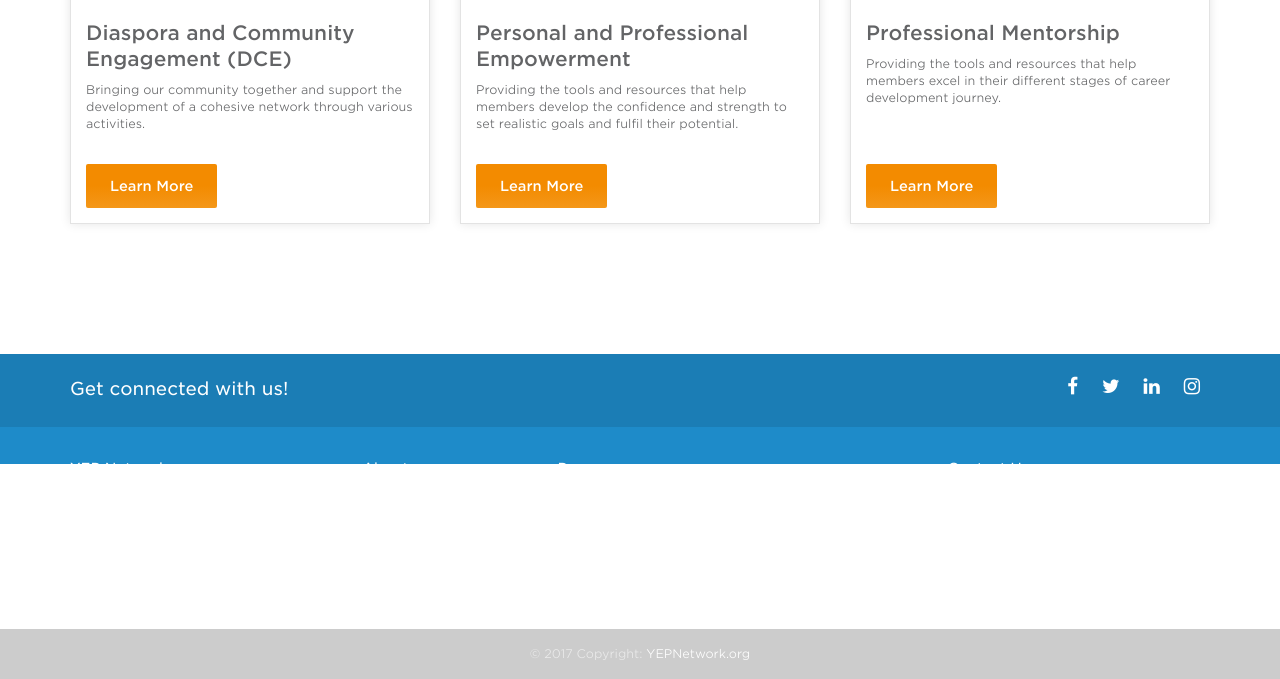
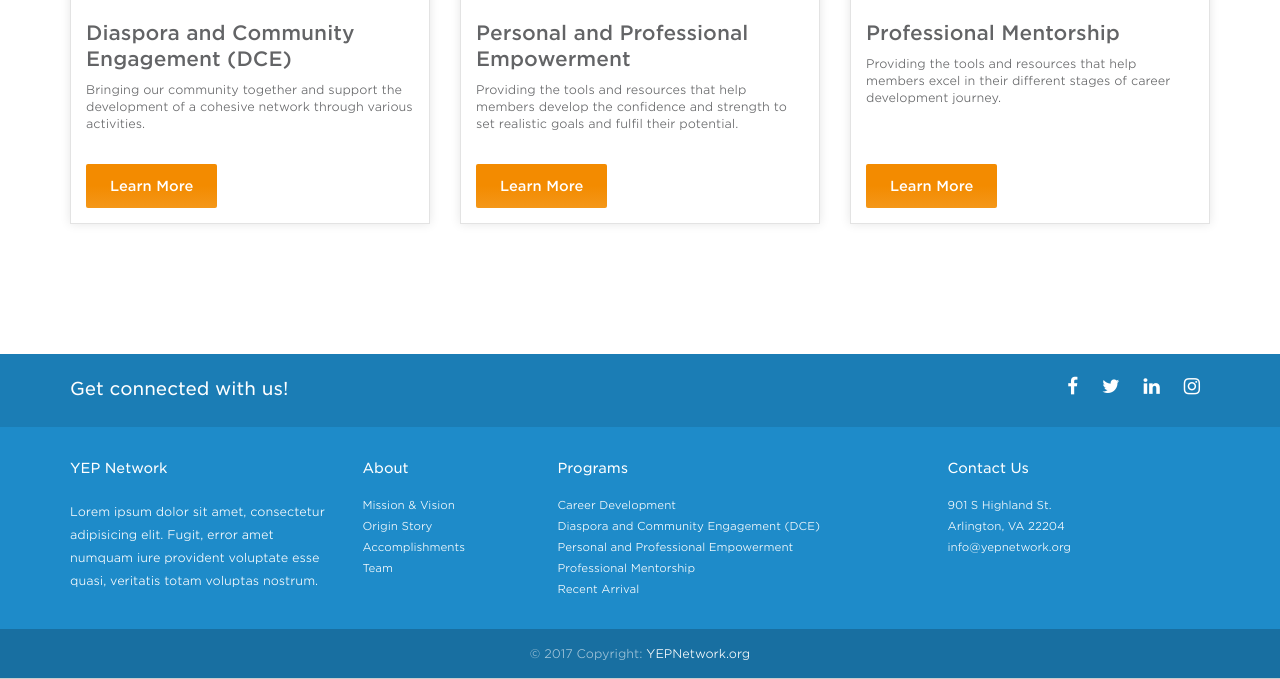
Before and after one commit to YEPNetwork/yepnetwork.github.io, a Jekyll site: the page built from index.html, in a window 1280 px wide. Shown: the part 888-1567 px from the top of the page. Built offline with Jekyll 4.4.1, drawn with Linux system fonts in a browser that asks for light colours; nearby versions of some CDN libraries.

Commit message:
Updated footer height.

```diff
--- a/_sass/_variables.scss
+++ b/_sass/_variables.scss
@@ -1,4 +1,3 @@
 // Our variables
-//$site-secondary-color: #00B1DA; // for navbar and footer.
-$site-secondary-color: #1E8BC9; // for navbar and footer.
-$footer-height:     110px; // used in body and footer for a fixed footer.
+$site-secondary-color:    #1E8BC9; // for navbar and footer.
+$footer-height:           324px; // used in body and footer for a fixed footer.
```
